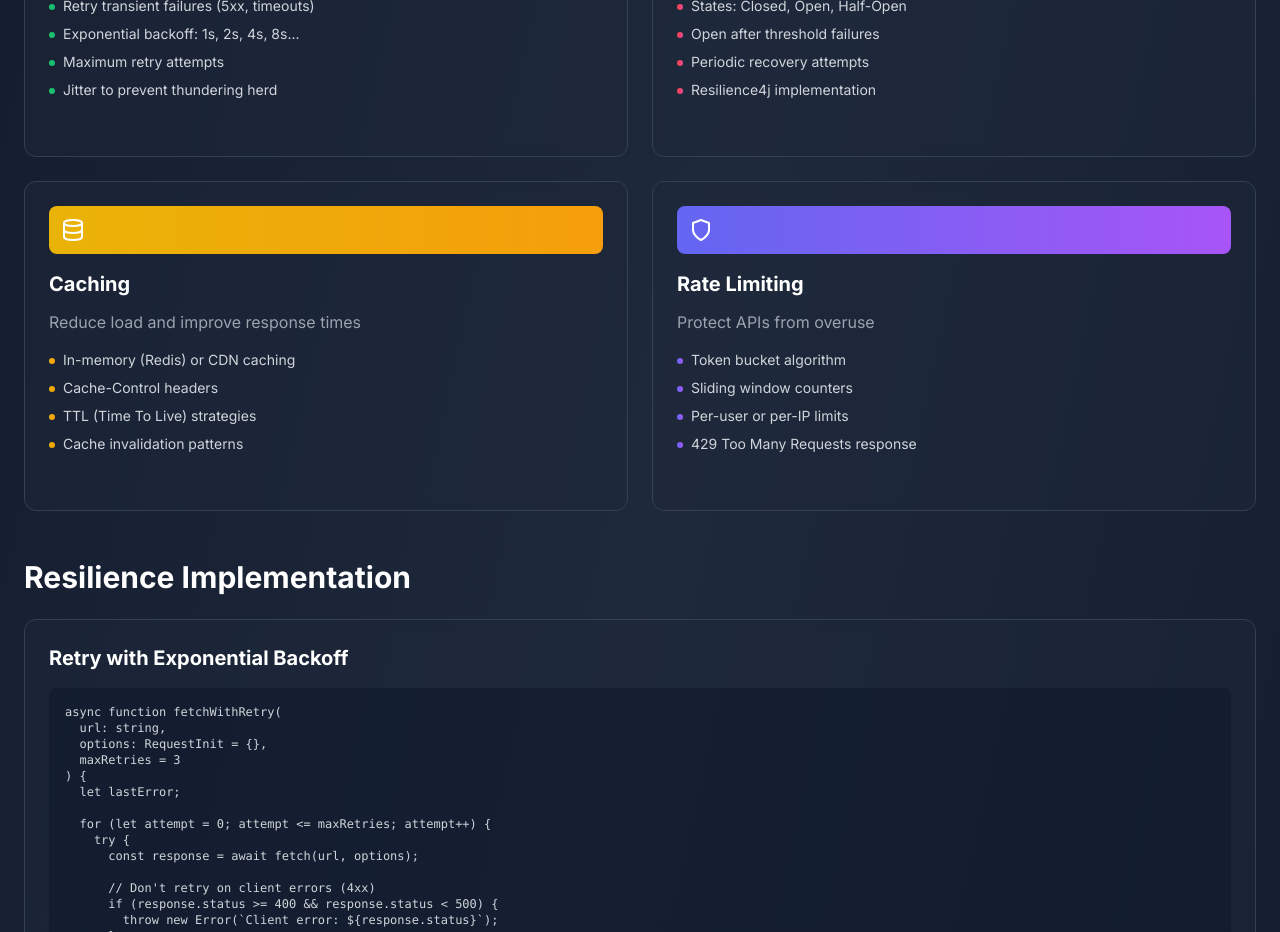
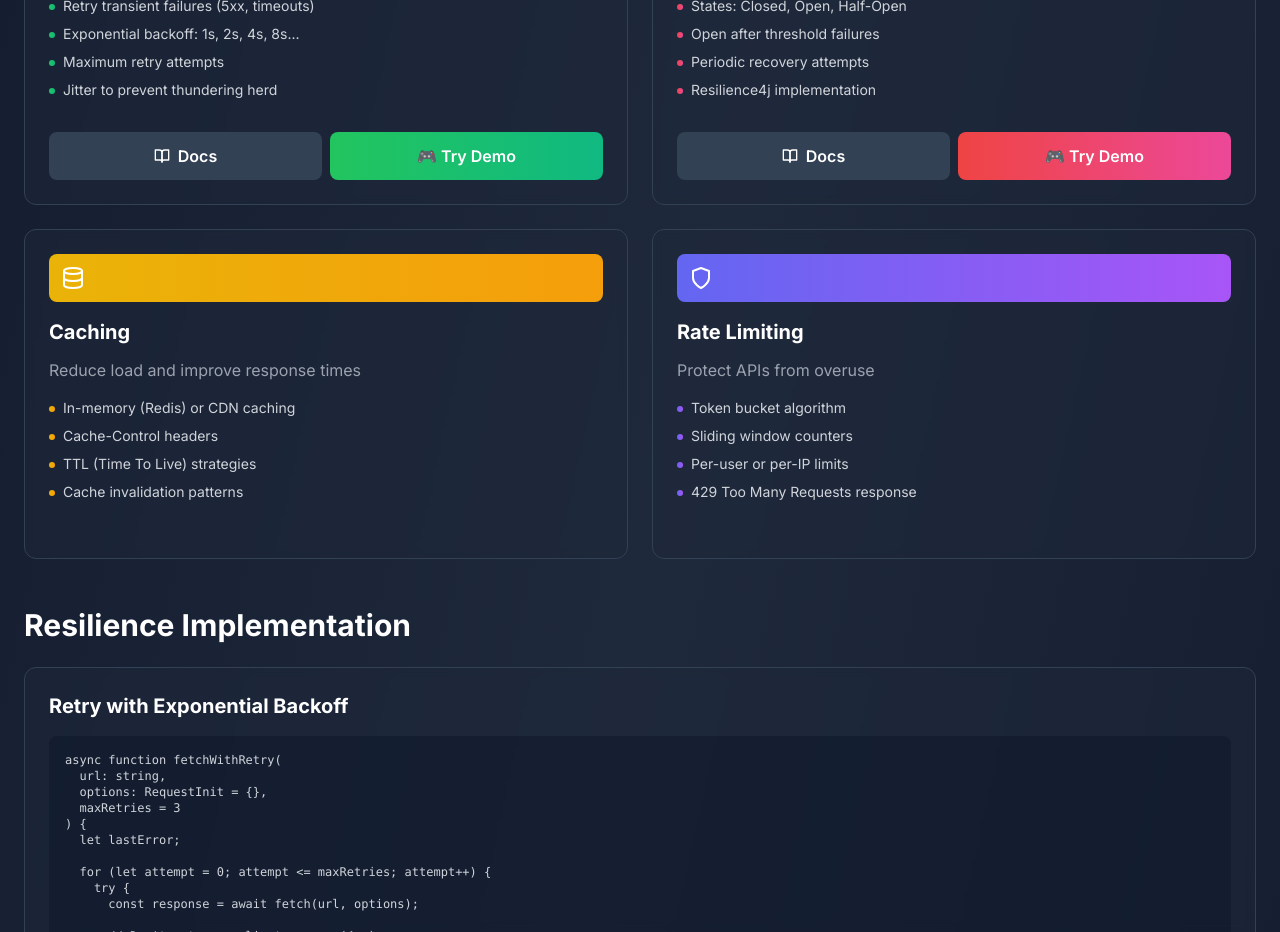
Before and after one commit to devcamos/apisandbox, a Next.js app: page /phase-2 in a window 1280 px wide. Shown: the part 2340-3272 px from the top of the page. Built offline with nearby package versions, Linux system fonts and the light colour scheme.

Commit message:
Add documentation modals to Retry and Circuit Breaker cards

```diff
--- a/app/phase-2/page.tsx
+++ b/app/phase-2/page.tsx
@@ -285,6 +285,49 @@ app.use((req, res, next) => {
               "Jitter to prevent thundering herd"
             ]}
             color="from-green-500 to-emerald-500"
+            demoLink="/phase-2/demos/retry"
+            documentation={{
+              overview: "Retry logic with exponential backoff is a resilience pattern that automatically retries failed requests with increasing delays between attempts. This handles transient failures gracefully without overwhelming the failing service.",
+              description: [
+                "Exponential backoff doubles delay each retry: 1s, 2s, 4s, 8s",
+                "Jitter adds randomness to prevent thundering herd",
+                "Only retry idempotent operations (GET, PUT, DELETE)",
+                "Set maximum retry attempts (typically 3-5)",
+                "Retry on transient errors (5xx, timeouts, connection errors)",
+                "Don't retry client errors (4xx except 429)"
+              ],
+              useCases: [
+                "Network glitches and temporary connectivity issues",
+                "Service temporarily overloaded",
+                "Rate limiting (429 Too Many Requests)",
+                "Database connection failures",
+                "Distributed system temporary inconsistencies"
+              ],
+              paretoKnowledge: {
+                title: "The 20% You Need to Know",
+                points: [
+                  "3 retries covers 99% of transient failures - more is usually excessive",
+                  "Exponential backoff prevents overwhelming recovering services",
+                  "Add jitter (random ±25%) to prevent synchronized retries",
+                  "Only retry safe operations (GET, PUT, DELETE) - not POST unless idempotent",
+                  "Use libraries (Axios interceptors, Polly, retry-axios) - don't roll your own"
+                ]
+              },
+              bestFor: [
+                "Transient network failures",
+                "Services with occasional hiccups",
+                "Idempotent operations",
+                "Distributed systems",
+                "Third-party API calls"
+              ],
+              notIdealFor: [
+                "User-interactive operations (too slow)",
+                "Non-idempotent operations without special handling",
+                "When immediate failure feedback is needed",
+                "Operations with strict time constraints",
+                "Permanent failures (will just delay error)"
+              ]
+            }}
           />
 
           <ConceptCard
@@ -298,6 +341,49 @@ app.use((req, res, next) => {
               "Resilience4j implementation"
             ]}
             color="from-red-500 to-pink-500"
+            demoLink="/phase-2/demos/circuit-breaker"
+            documentation={{
+              overview: "Circuit Breaker is a resilience pattern that prevents cascading failures by stopping requests to a failing service. It monitors for failures and 'opens the circuit' to fail fast, giving the downstream service time to recover.",
+              description: [
+                "Closed state: Requests flow normally",
+                "Open state: All requests fail immediately (circuit 'tripped')",
+                "Half-Open state: Test requests to check if service recovered",
+                "Opens after threshold consecutive failures (e.g., 5 failures)",
+                "Stays open for timeout period (e.g., 60 seconds)",
+                "Transitions to half-open to test recovery"
+              ],
+              useCases: [
+                "Microservices calling other microservices",
+                "Third-party API integrations",
+                "Database connection pools",
+                "Payment gateway calls",
+                "Any external dependency that might fail"
+              ],
+              paretoKnowledge: {
+                title: "The 20% You Need to Know",
+                points: [
+                  "Threshold of 5 failures works for most cases - adjust based on traffic",
+                  "Open timeout of 30-60 seconds gives service time to recover",
+                  "Always have fallback behavior - cached data, default values, or friendly error",
+                  "Use circuit breaker libraries (Resilience4j, Polly, Hystrix) - complex to implement",
+                  "Monitor circuit state - if often open, investigate root cause"
+                ]
+              },
+              bestFor: [
+                "Services with cascading failure risk",
+                "External dependencies (third-party APIs)",
+                "High-traffic applications",
+                "Microservice architectures",
+                "When fast failure is better than slow failure"
+              ],
+              notIdealFor: [
+                "Single-service applications",
+                "When you need to try every request (e.g., financial transactions)",
+                "Low-traffic services (not enough data for good decisions)",
+                "When failures are always transient (use retries)",
+                "Simple request-response with no cascading risk"
+              ]
+            }}
           />
 
           <ConceptCard
```
